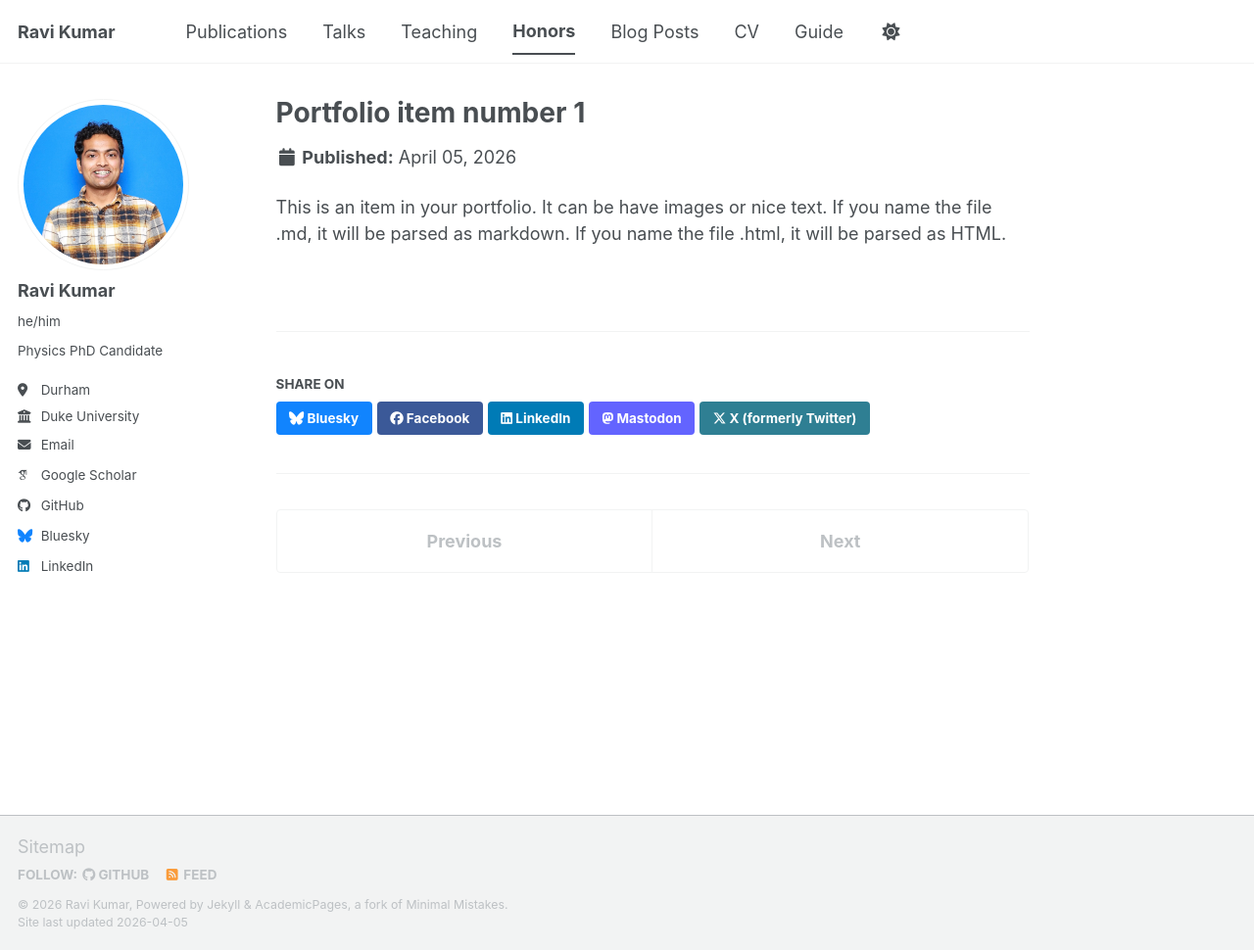
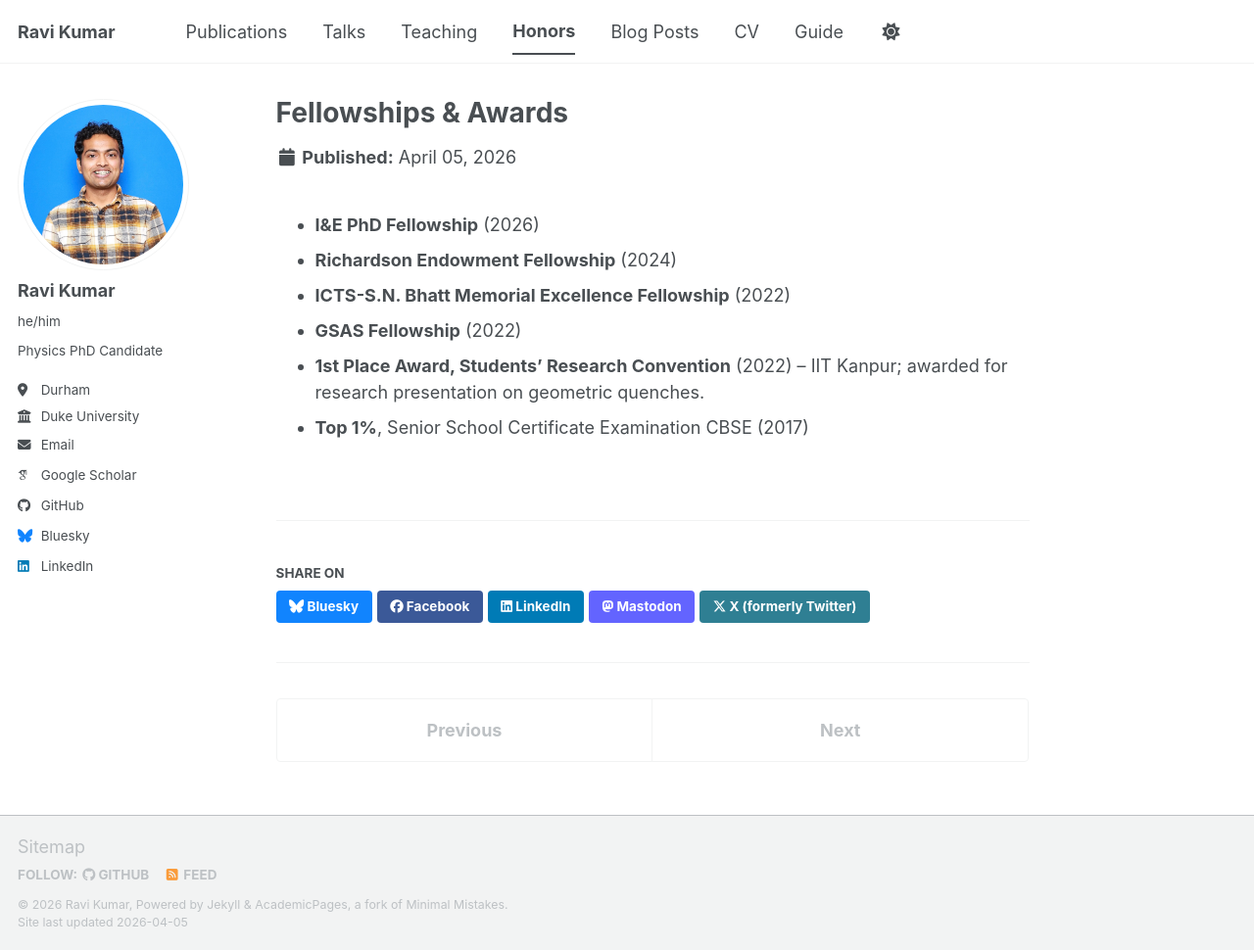
Before and after one commit to ravikumar1728/ravikumar1728.github.io, a Jekyll site: the page built from _portfolio/portfolio-1.md, in a window 1280 px wide and 970 px high. Shown: the whole window at 98% size. Built offline with Jekyll 4.4.1, drawn with Linux system fonts in a browser that asks for light colours; some web fonts are replaced; a script bundle is joined from its source files by our own code; library files that are not in the unit come from our copies.

Commit message:
Update portfolio-1.md

```diff
--- a/_portfolio/portfolio-1.md
+++ b/_portfolio/portfolio-1.md
@@ -1,7 +1,12 @@
 ---
-title: "Portfolio item number 1"
-excerpt: "Short description of portfolio item number 1<br/><img src='/images/500x300.png'>"
+title: "Fellowships & Awards"
+excerpt: ""
 collection: portfolio
 ---
 
-This is an item in your portfolio. It can be have images or nice text. If you name the file .md, it will be parsed as markdown. If you name the file .html, it will be parsed as HTML.
+* **I&E PhD Fellowship** (2026)
+* **Richardson Endowment Fellowship** (2024)
+* **ICTS-S.N. Bhatt Memorial Excellence Fellowship** (2022)
+* **GSAS Fellowship** (2022)
+* **1st Place Award, Students’ Research Convention** (2022) – IIT Kanpur; awarded for research presentation on geometric quenches.
+* **Top 1%**, Senior School Certificate Examination CBSE (2017)
```
